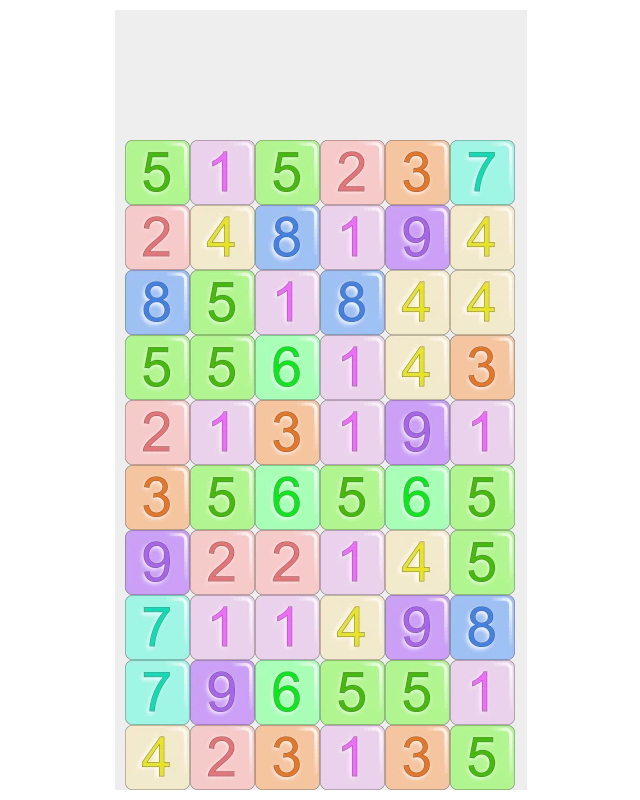
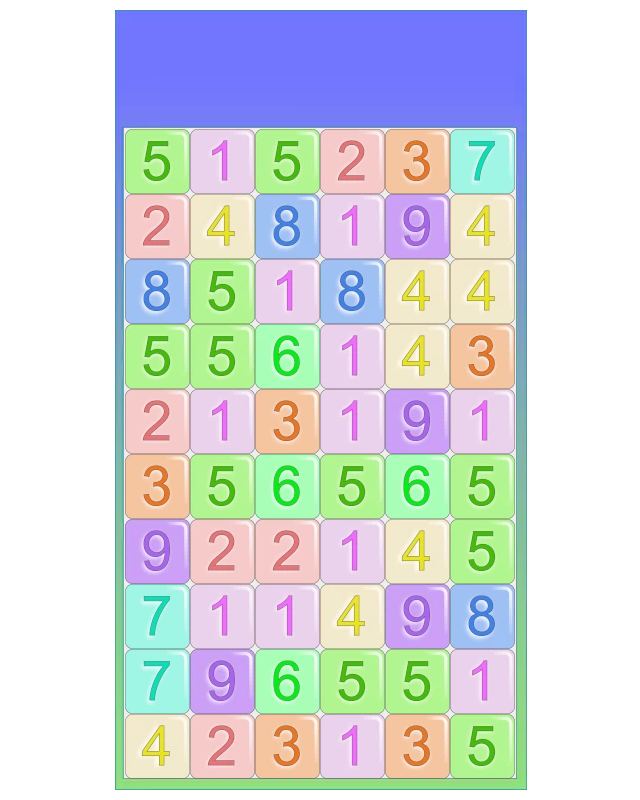
Before and after one commit to ThePinkDeveloper/Plusiam_2, a plain HTML site: page index.html in a window 1280 px wide. Shown: the whole page, without its empty margins (319-959 px from the left). Drawn offline with Linux system fonts and the light colour scheme.

Commit message:
Added panel

```diff
--- a/index.html
+++ b/index.html
@@ -60,6 +60,7 @@
     </div>
     <!-- <img id="worm" src="./assets/enemy_worm.png" alt=""> -->
     <img id="numbers" src="./assets/numbers2.webp" alt="">
+    <img id="panel" src="./assets/panel.webp" alt="">
 </body>
     <script type="module" src="./src/index.js"></script>
 </html>
--- a/src/app/entities/block.js
+++ b/src/app/entities/block.js
@@ -26,8 +26,8 @@ export class Block {
     }
 
     update(deltaTime) {
-        if (this.y > this.game.ctx.canvas.height - this.height * ( this.TOTAL_ROWS - this.row - 2)) {
-            this.y = this.game.ctx.canvas.height - this.height * ( this.TOTAL_ROWS - this.row - 2);
+        if (this.y > this.game.ctx.canvas.height - this.height * ( this.TOTAL_ROWS - this.row - 2) - 11) {
+            this.y = this.game.ctx.canvas.height - this.height * ( this.TOTAL_ROWS - this.row - 2) - 11;
             this.speedY = 0;
             this.isStopped = true;
         }
--- /dev/null
+++ b/src/app/entities/panel.js
@@ -0,0 +1,15 @@
+export class Panel {
+
+    constructor(game) {
+        this.game = game;
+        this.image = document.getElementById('panel');
+        this.x = 0
+        this.y = 0
+
+    }
+
+    draw() {
+        this.game.ctx.drawImage(this.image, this.x, this.y);
+    }
+
+}
--- a/src/app/game.js
+++ b/src/app/game.js
@@ -1,4 +1,5 @@
 import { Block } from './entities/block.js';
+import { Panel } from './entities/panel.js';
 
 export class Game {
 
@@ -13,6 +14,8 @@ export class Game {
 
     // Initialize game
     constructor(ctx) {
+        // Creates the panel where the game fits
+        this.panel = this.#createPanel();
         // Nothing has been clicked
         this.clickedX = -1;
         this.clickedY = -1;
@@ -172,6 +175,8 @@ export class Game {
 
     draw() {
         this.blocks.forEach( block => block.draw());
+        this.panel.draw();
+
     }
 
     #fillGame(totalColumns, totalRows) {
@@ -196,4 +201,8 @@ export class Game {
         return true;
     }
 
+    #createPanel() {
+        return new Panel(this);
+    }
+
 }
```
Also changed, not shown: assets/dibujo.svg (added), assets/panel.png (added), assets/panel.svg (added), assets/panel.webp (added).
